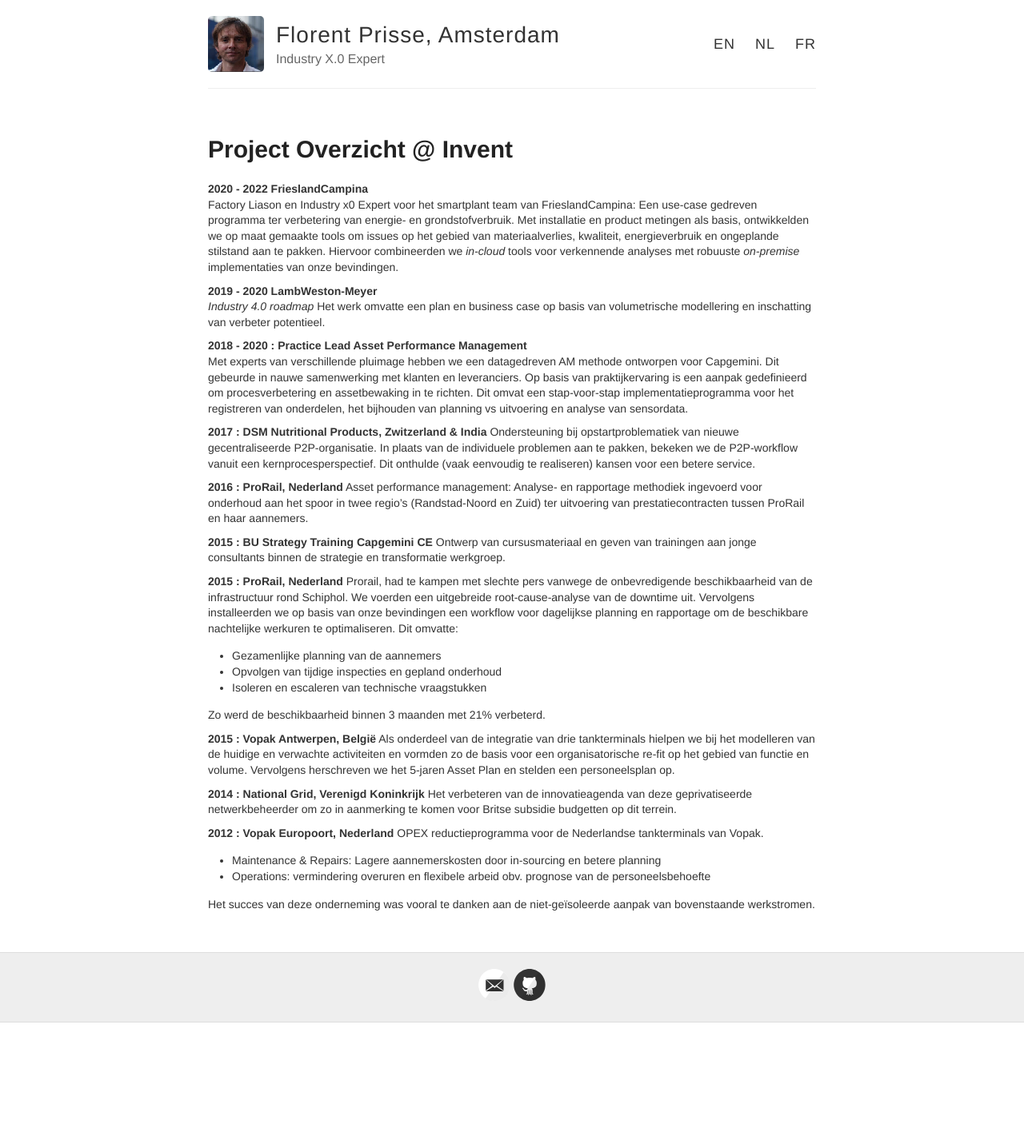
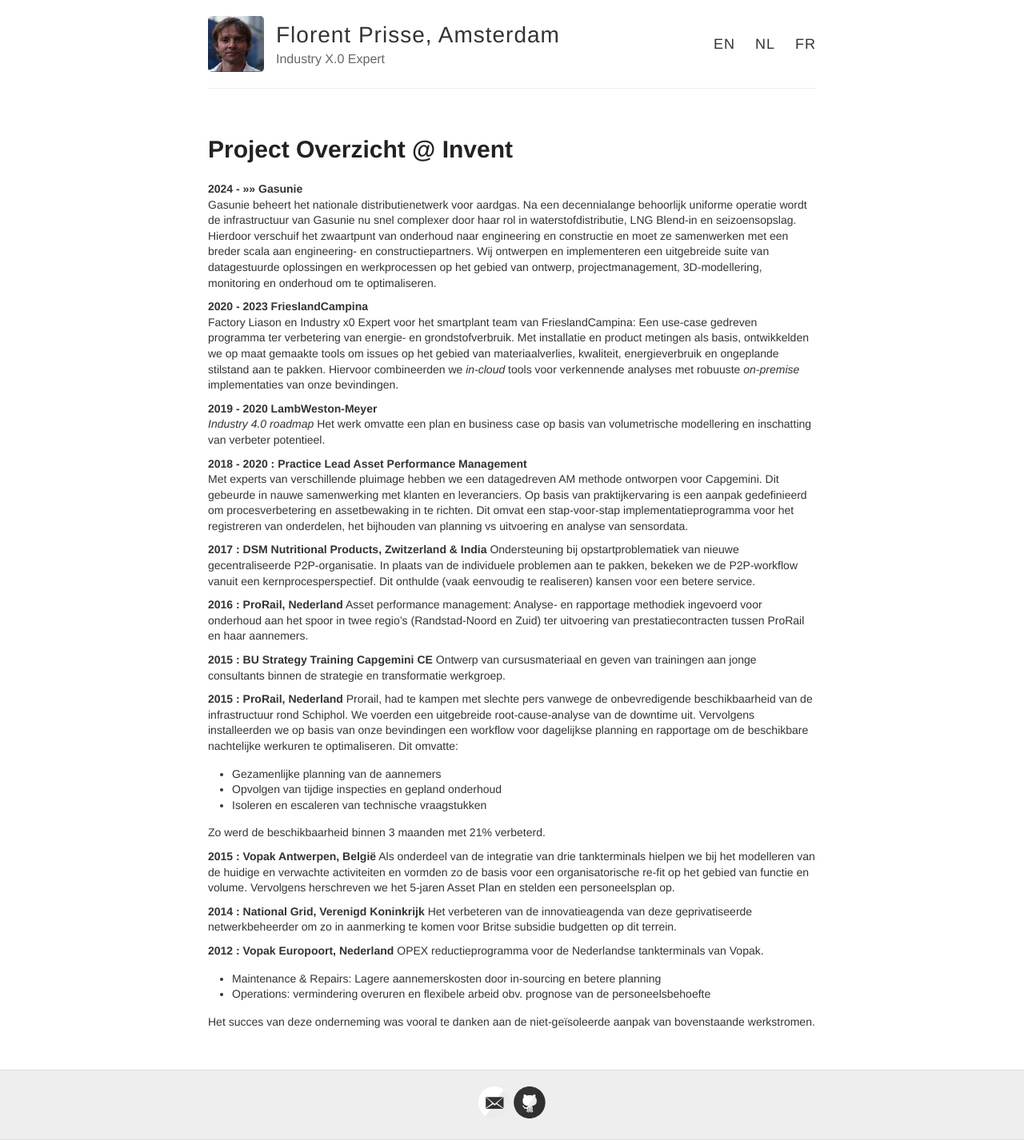
Before and after one commit to fprisse/fprisse.github.io, a Jekyll site: the page built from _pages/projects_invent_nl.md, in a window 1280 px wide. Shown: the whole page at 80% size. Built offline with Jekyll 4.4.1, drawn with Linux system fonts in a browser that asks for light colours; comment, search, counter and statistics services are not loaded; before the commit the page ends 1279 px from its top, so only the background shows below that.

Commit message:
Update Project Description

```diff
--- a/_pages/projects_invent_nl.md
+++ b/_pages/projects_invent_nl.md
@@ -4,7 +4,10 @@
 permalink: /projects_invent_nl
 ---
 
-**2020 - 2022 FrieslandCampina**
+**2024 - >>>> Gasunie**
+Gasunie beheert het nationale distributienetwerk voor aardgas. Na een decennialange behoorlijk uniforme operatie wordt de infrastructuur van Gasunie nu snel complexer door haar rol in waterstofdistributie, LNG Blend-in en seizoensopslag. Hierdoor verschuif het zwaartpunt van onderhoud naar engineering en constructie en moet ze samenwerken met een breder scala aan engineering- en constructiepartners. Wij ontwerpen en implementeren een uitgebreide suite van datagestuurde oplossingen en werkprocessen op het gebied van ontwerp, projectmanagement, 3D-modellering, monitoring en onderhoud om te optimaliseren.
+
+**2020 - 2023 FrieslandCampina**
 Factory Liason en Industry x0 Expert voor het smartplant team van FrieslandCampina: Een use-case gedreven programma ter verbetering van energie- en grondstofverbruik. Met installatie en product metingen als basis, ontwikkelden we op maat gemaakte tools om issues op het gebied van materiaalverlies, kwaliteit, energieverbruik en ongeplande stilstand aan te pakken. Hiervoor combineerden we *in-cloud* tools voor verkennende analyses met robuuste *on-premise* implementaties van onze bevindingen.
 
 **2019 - 2020 LambWeston-Meyer**
```
Also changed, not shown: _pages/projects_invent.md (+4 -1 lines).
